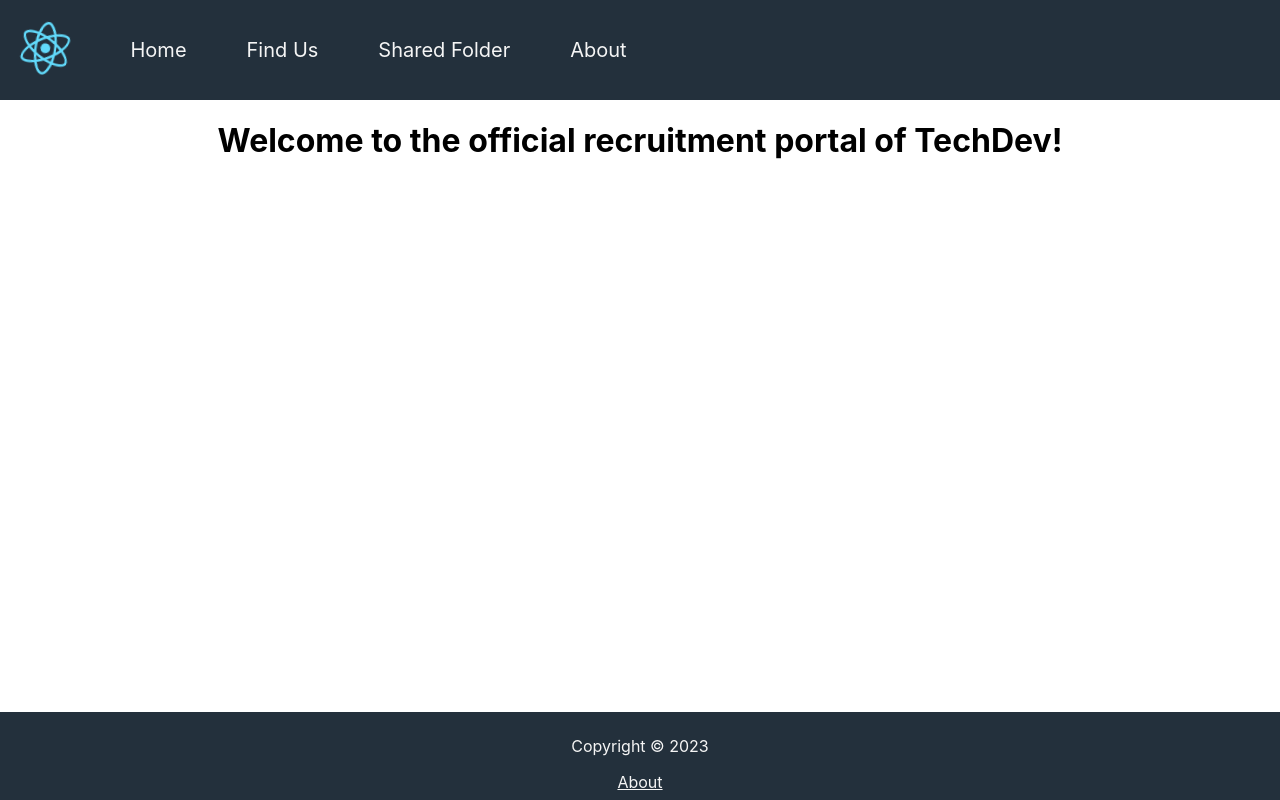
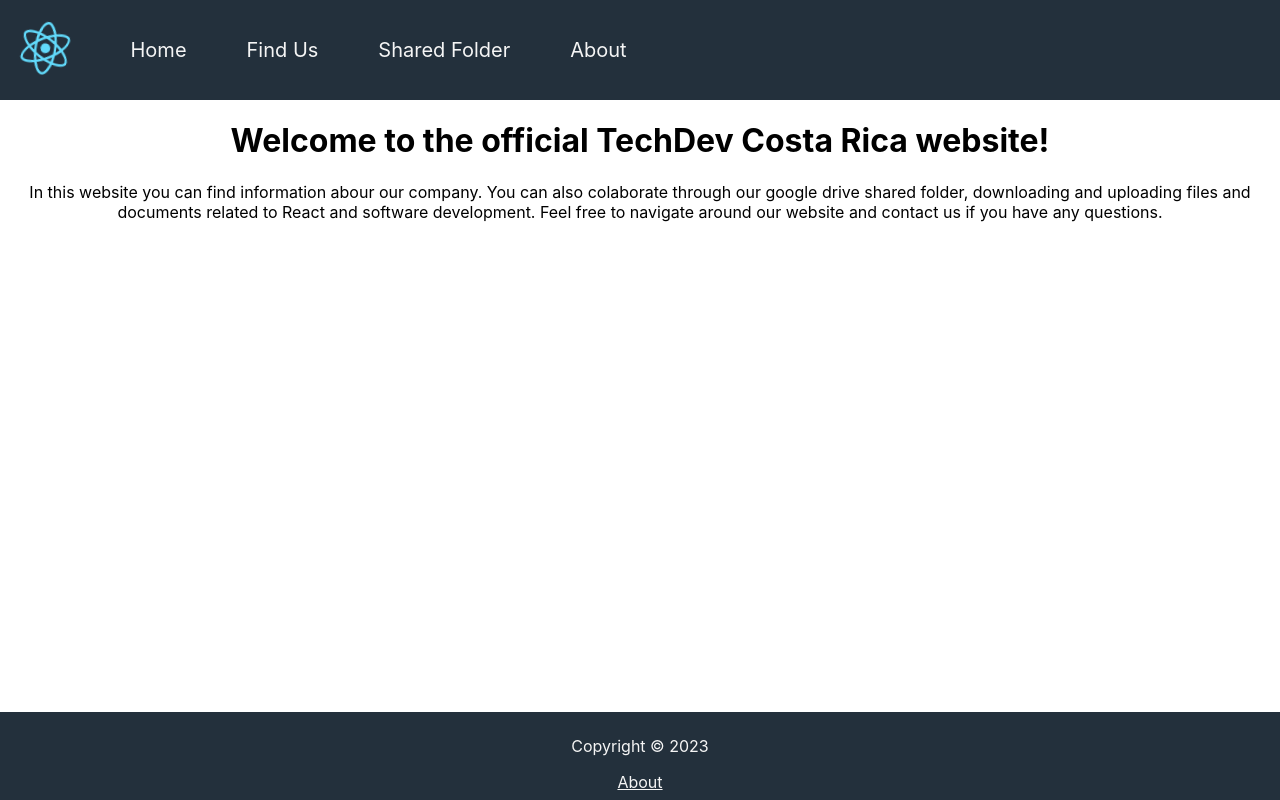
Before and after one commit to GuiTarSparTan/proyecto-final-e1-tic, a React (Create React App) app: page / in a window 1280 px wide. Built offline with nearby package versions, Linux system fonts and the light colour scheme.

Commit message:
Styling and information update

```diff
--- a/src/pages/FindUs.js
+++ b/src/pages/FindUs.js
@@ -6,13 +6,13 @@ const FindUs = () => {
             <h1>We are located in Avenida Escazú</h1>
             <iframe
                 src="https://www.google.com/maps/embed?pb=!1m18!1m12!1m3!1d3930.000647860468!2d-84.145717524262!3d9.93390317416713!2m3!1f0!2f0!3f0!3m2!1i1024!2i768!4f13.1!3m3!1m2!1s0x8fa0fddbcf52fccd%3A0xb731ae425252c4b8!2sAvenida%20Escaz%C3%BA%20402!5e0!3m2!1sen!2scr!4v1691448477969!5m2!1sen!2scr"
-                width="600"
+                width="700"
                 height="450"
                 style={{ border: "0" }}
                 allowfullscreen=""
                 loading="lazy" referrerpolicy="no-referrer-when-downgrade">
             </iframe>
-            <h2>We are open for scheduled visits for active applicants</h2>
+            <h2>We are open for scheduled visits for job applications</h2>
             <h2>Contact us to schedule your visit!</h2>
             <h3>phone: 2299-0707 or 2299-0808</h3>
         </div>
--- a/src/pages/Home.js
+++ b/src/pages/Home.js
@@ -3,7 +3,13 @@ import React from 'react';
 const Home = () => {
     return (
         <div>
-            <h1>Welcome to the official recruitment portal of TechDev!</h1>
+            <h1>Welcome to the official TechDev Costa Rica website!</h1>
+            <p>In this website you can find information abour our company.
+                You can also colaborate through our google drive shared
+                folder, downloading and uploading files and documents
+                related to React and software development. Feel free to
+                navigate around our website and contact us if you have
+                any questions.</p>
         </div>
     );
 };
--- a/src/pages/SharedFolder.js
+++ b/src/pages/SharedFolder.js
@@ -3,7 +3,8 @@ import React from 'react';
 const SharedFolder = () => {
     return (
         <div>
-            <h1>In this google drive carpet, you can upload and find information about software development with react.</h1>
+            <h1>In this google drive carpet, you can upload and find
+                information about software development with React.</h1>
             <h2>Feel free to use this page to help grow our community.</h2>
         </div>
     );
```
